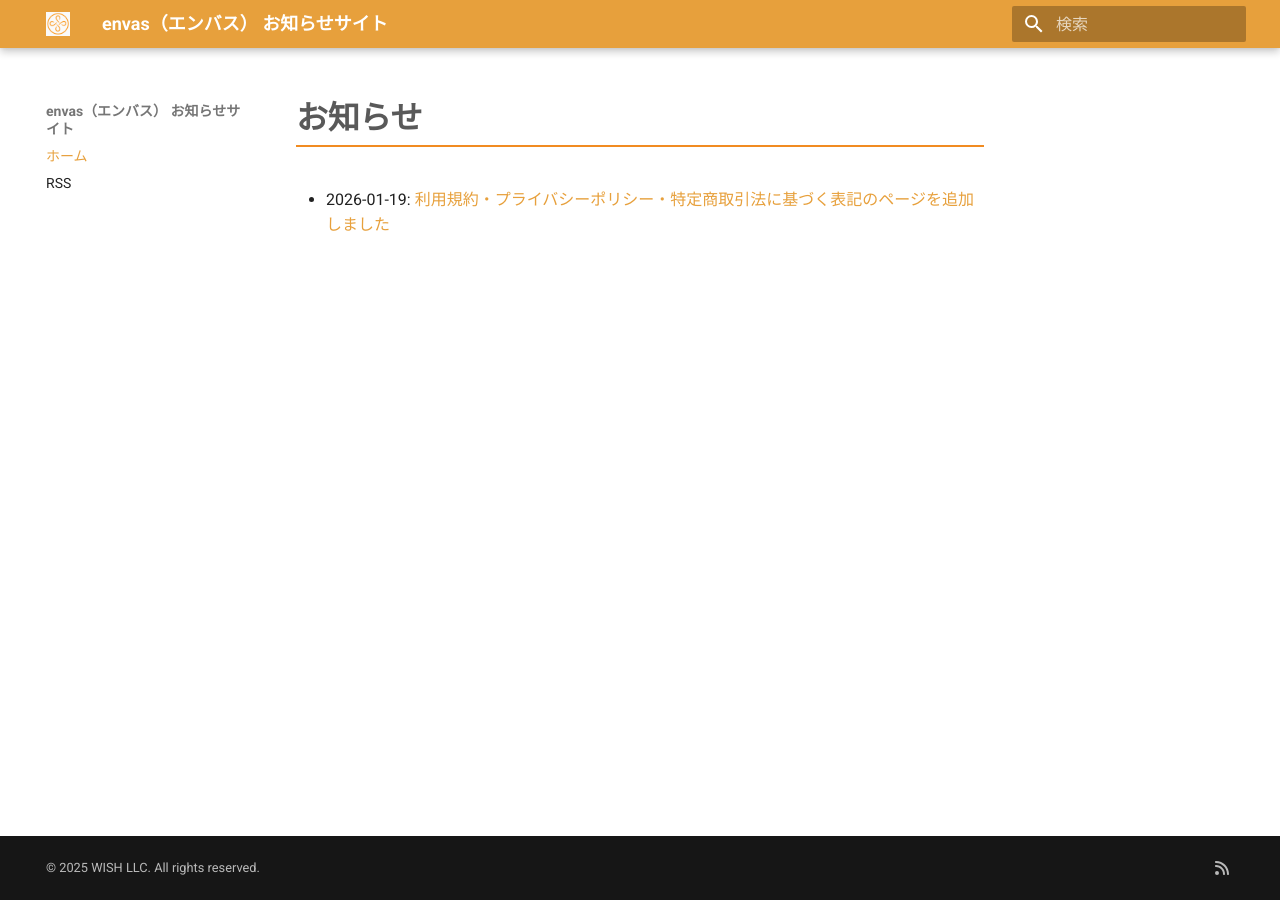
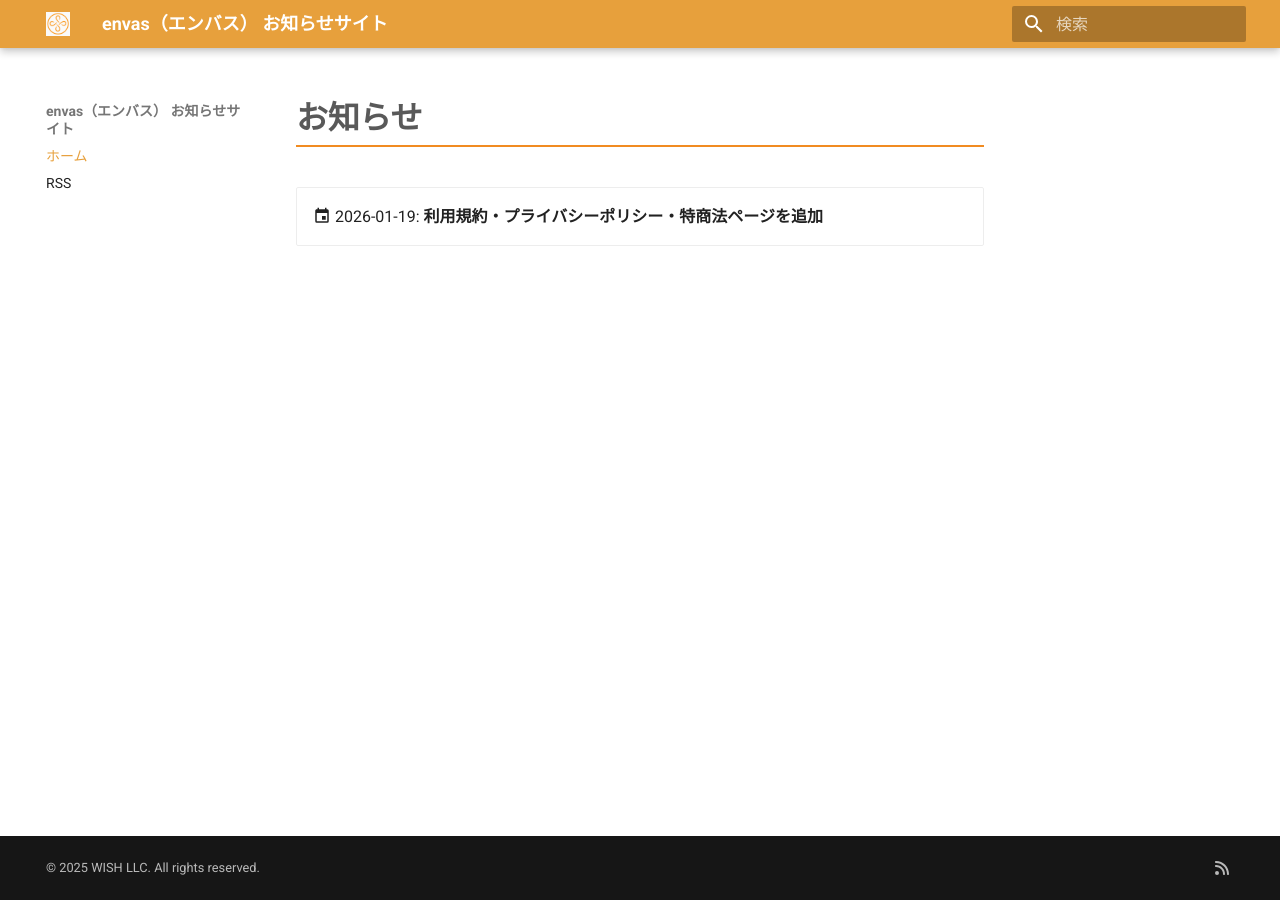
Before and after one commit to wish-corp/envas-info, an MkDocs documentation site: the page built from docs/index.md, in a window 1280 px wide. Built offline with MkDocs 1.6.1 and Material for MkDocs 9.7.7, drawn with Linux system fonts in a browser that asks for light colours.

Commit message:
feat: お知らせ一覧をカード形式で表示
Co-Authored-By: Claude <noreply@anthropic.com>

```diff
--- a/docs/index.md
+++ b/docs/index.md
@@ -1,3 +1,7 @@
 # お知らせ
 
-- 2026-01-19: [利用規約・プライバシーポリシー・特定商取引法に基づく表記のページを追加しました](news/2026-01-19-policy-pages.md)
+<div class="grid cards" markdown>
+
+- [:material-calendar: 2026-01-19: **利用規約・プライバシーポリシー・特商法ページを追加**](news/2026-01-19-policy-pages.md)
+
+</div>
--- a/docs/stylesheets/extra.css
+++ b/docs/stylesheets/extra.css
@@ -15,3 +15,7 @@
 .md-typeset h2 {
   border-bottom: 1px dotted #888;
 }
+
+.md-typeset .grid.cards a {
+  color: inherit;
+}
--- a/mkdocs.yml
+++ b/mkdocs.yml
@@ -14,6 +14,9 @@ theme:
     primary: custom
   features:
     - navigation.top
+  icon:
+    admonition:
+      note: octicons/tag-16
 
 extra_css:
   - stylesheets/extra.css
@@ -45,3 +48,8 @@ nav:
 
 markdown_extensions:
   - nl2br
+  - attr_list
+  - md_in_html
+  - pymdownx.emoji:
+      emoji_index: !!python/name:material.extensions.emoji.twemoji
+      emoji_generator: !!python/name:material.extensions.emoji.to_svg
```
